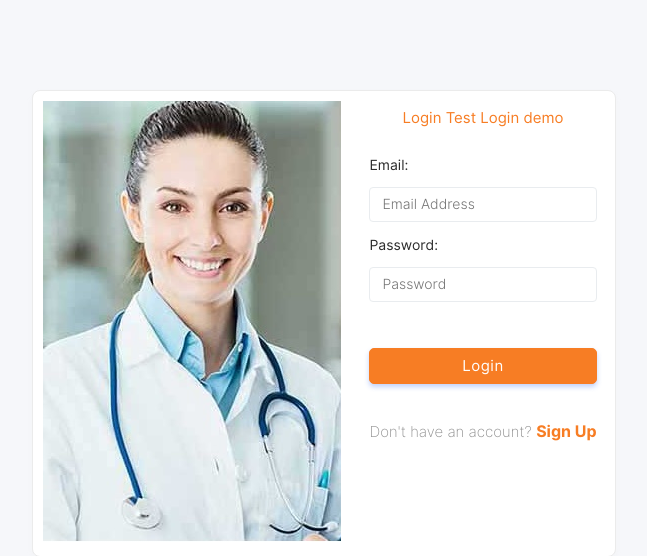
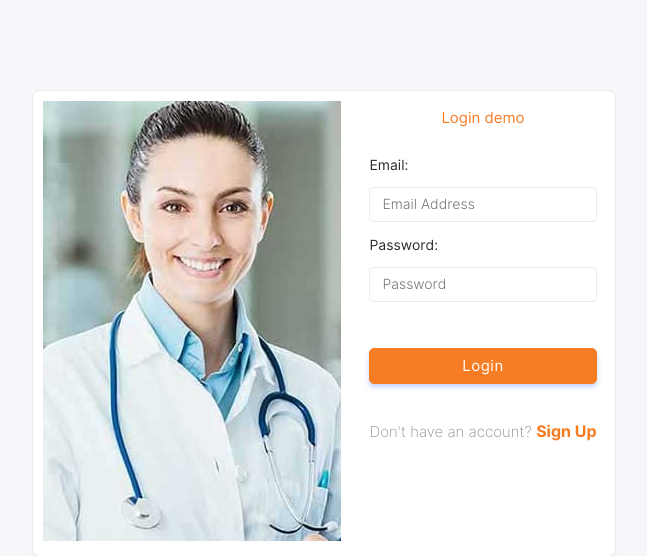
Before and after one commit to nikhilScaleup/HealthConnectPro, a PHP site: page /login.php in a window 1280 px wide. Shown: the top 556 px of the page, without its empty margins (316-963 px from the left). Run offline with PHP 8.4, Linux system fonts and the light colour scheme.

Commit message:
Update login.php

```diff
--- a/login.php
+++ b/login.php
@@ -140,7 +140,7 @@
 						<?php
 						  }
 				       ?>
-                    <p class="sub-text" style="color:#F77D24">Login Test Login demo</p>
+                    <p class="sub-text" style="color:#F77D24">Login demo</p>
                 </td>
             </tr>
             <tr>
```
